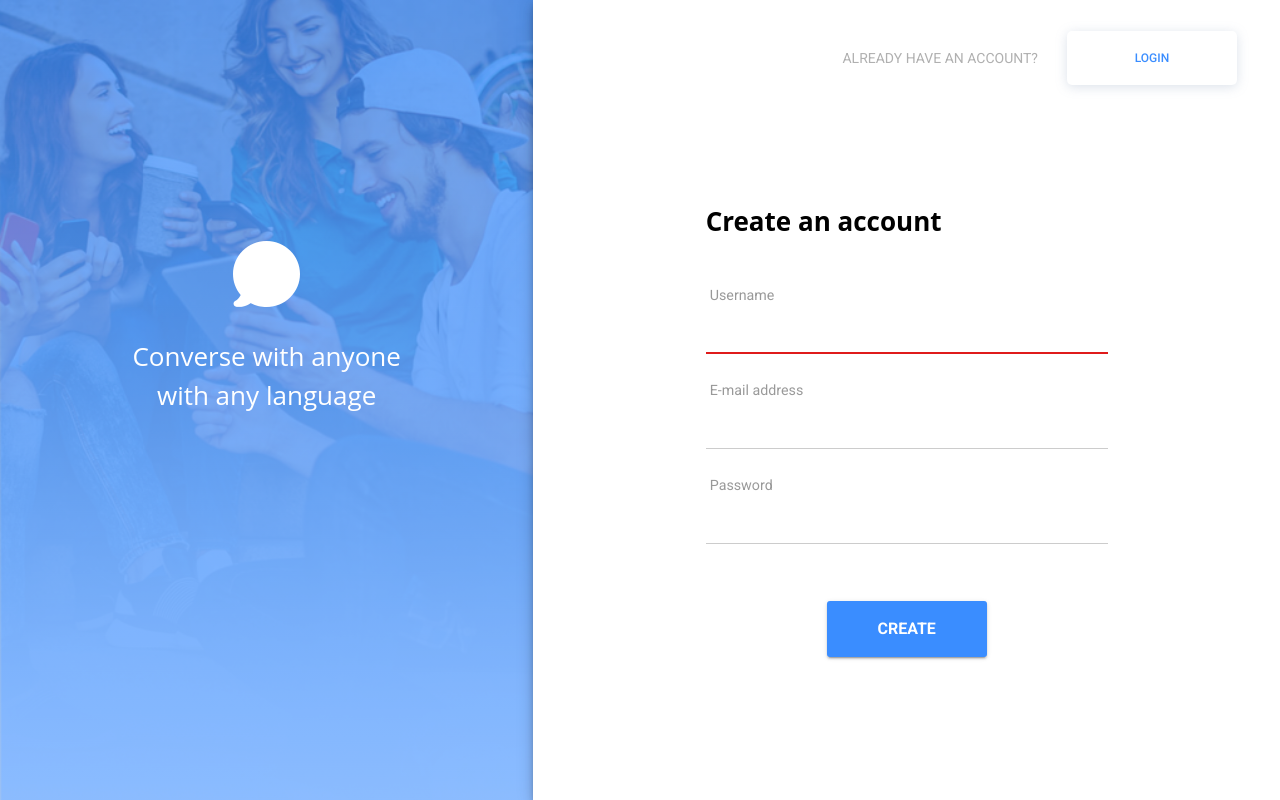
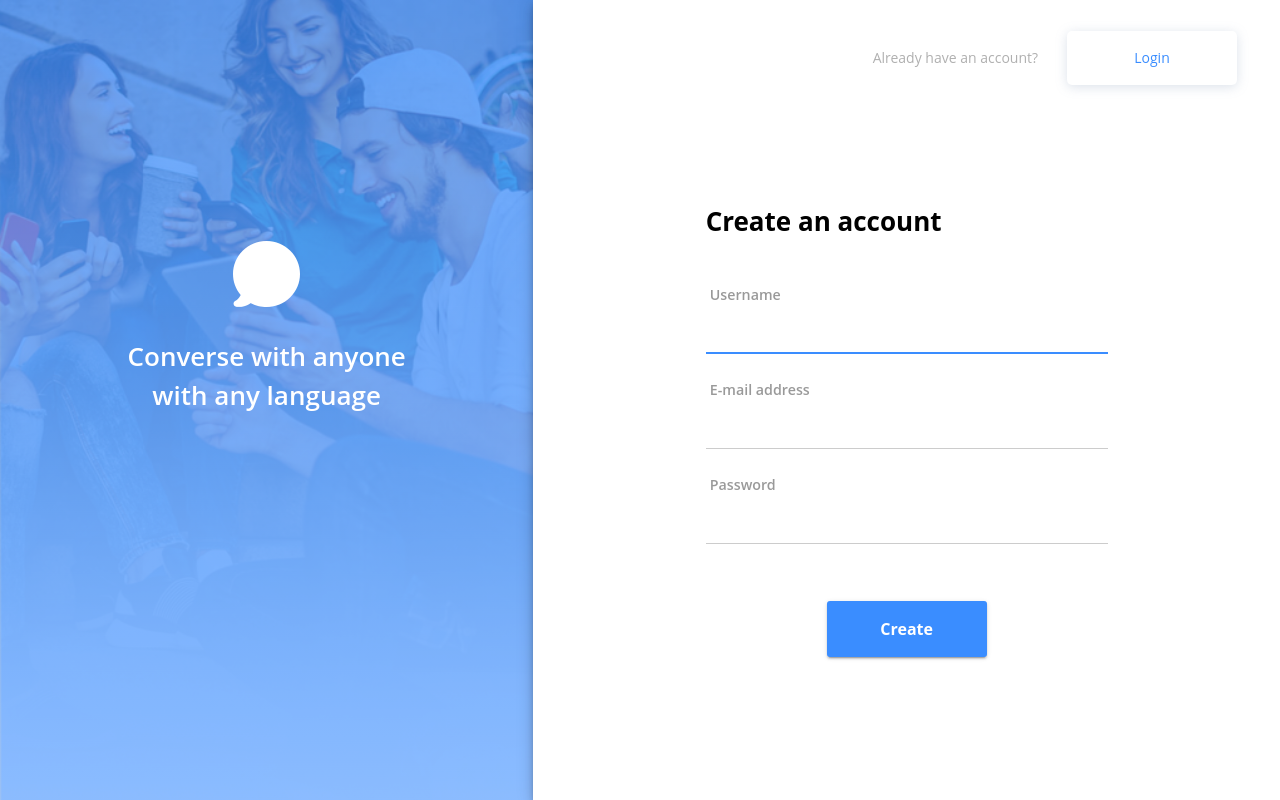
Before and after one commit to Briaoeuidhtns/Messenger-Demo, a React (Create React App) app in the folder client/: page /signup in a window 1280 px wide. Built offline with nearby package versions, Linux system fonts and the light colour scheme.

Commit message:
Make theme more closely match spec

```diff
--- a/client/package.json
+++ b/client/package.json
@@ -3,6 +3,7 @@
   "version": "0.1.0",
   "private": true,
   "dependencies": {
+    "@fontsource/open-sans": "^4.2.2",
     "@material-ui/core": "^4.11.3",
     "@material-ui/icons": "^4.11.2",
     "cookie": "^0.4.1",
--- a/client/src/themes/theme.js
+++ b/client/src/themes/theme.js
@@ -1,14 +1,38 @@
 import { createMuiTheme } from '@material-ui/core'
-
 export const theme = createMuiTheme({
   typography: {
-    fontFamily: '"Roboto"',
-    fontSize: 12,
+    button: {
+      textTransform: 'none',
+    },
+    fontFamily: '"Open Sans"',
+    body1: {
+      fontSize: '.875rem',
+      fontWeight: 600,
+    },
+    body2: {
+      fontSize: '.75rem',
+      fontWeight: 600,
+    },
+    caption: {
+      fontSize: '0.6875rem',
+      fontWeight: 600,
+    },
     h1: {
-      // could customize the h1 variant as well
+      fontSize: '1.625rem',
+      fontWeight: 600,
+    },
+    h2: {
+      fontSize: '1.25rem',
+      fontWeight: 600,
+    },
+    h3: {
+      fontSize: '1rem',
+      fontWeight: 600,
     },
   },
   palette: {
-    primary: { main: '#DF1B1B' },
+    primary: { main: '#3A8DFF' },
+    background: { default: '#FFF' },
+    text: { primary: '#000' },
   },
 })
```
Also changed, not shown: 1 other file (tests, documents, lock files or other folders).
